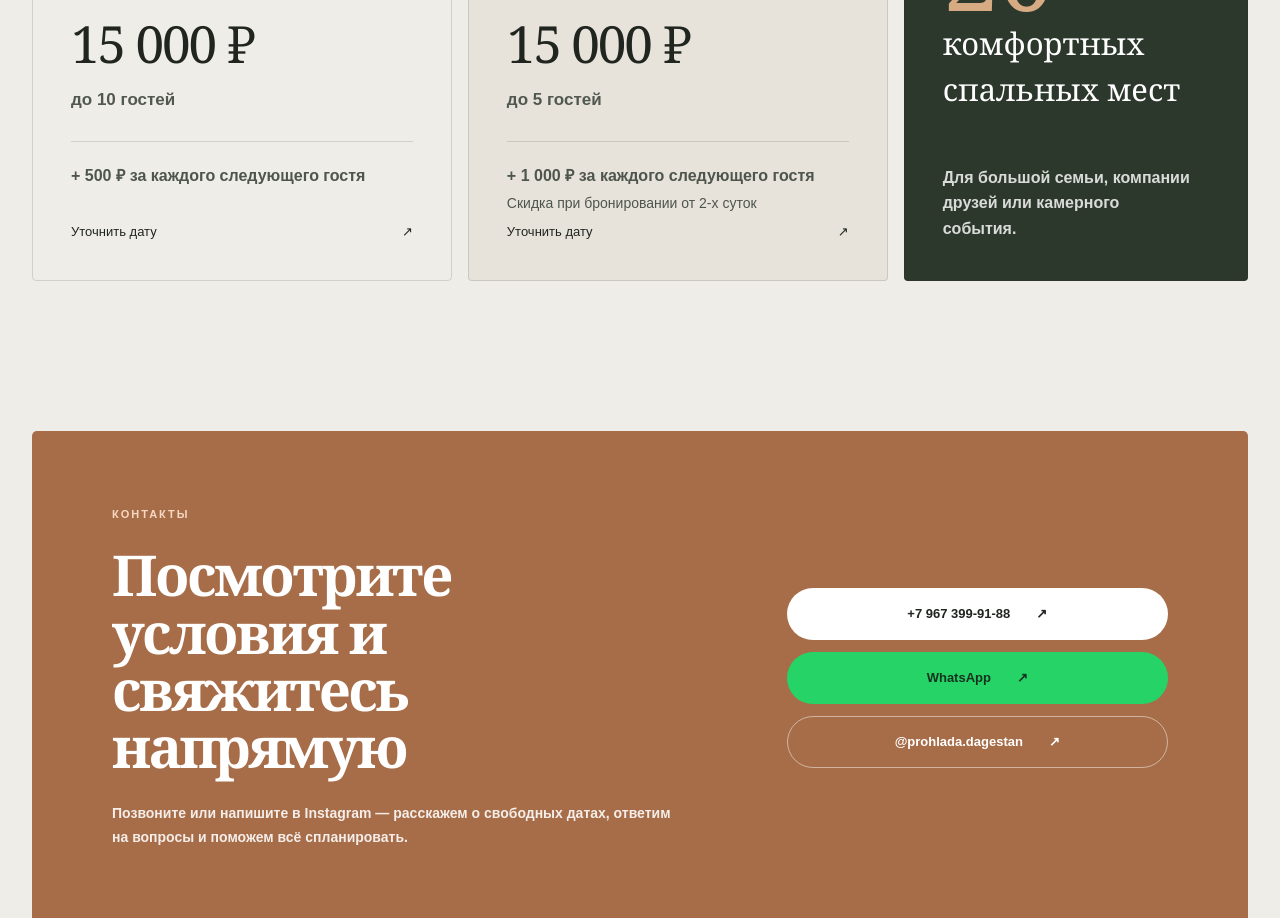
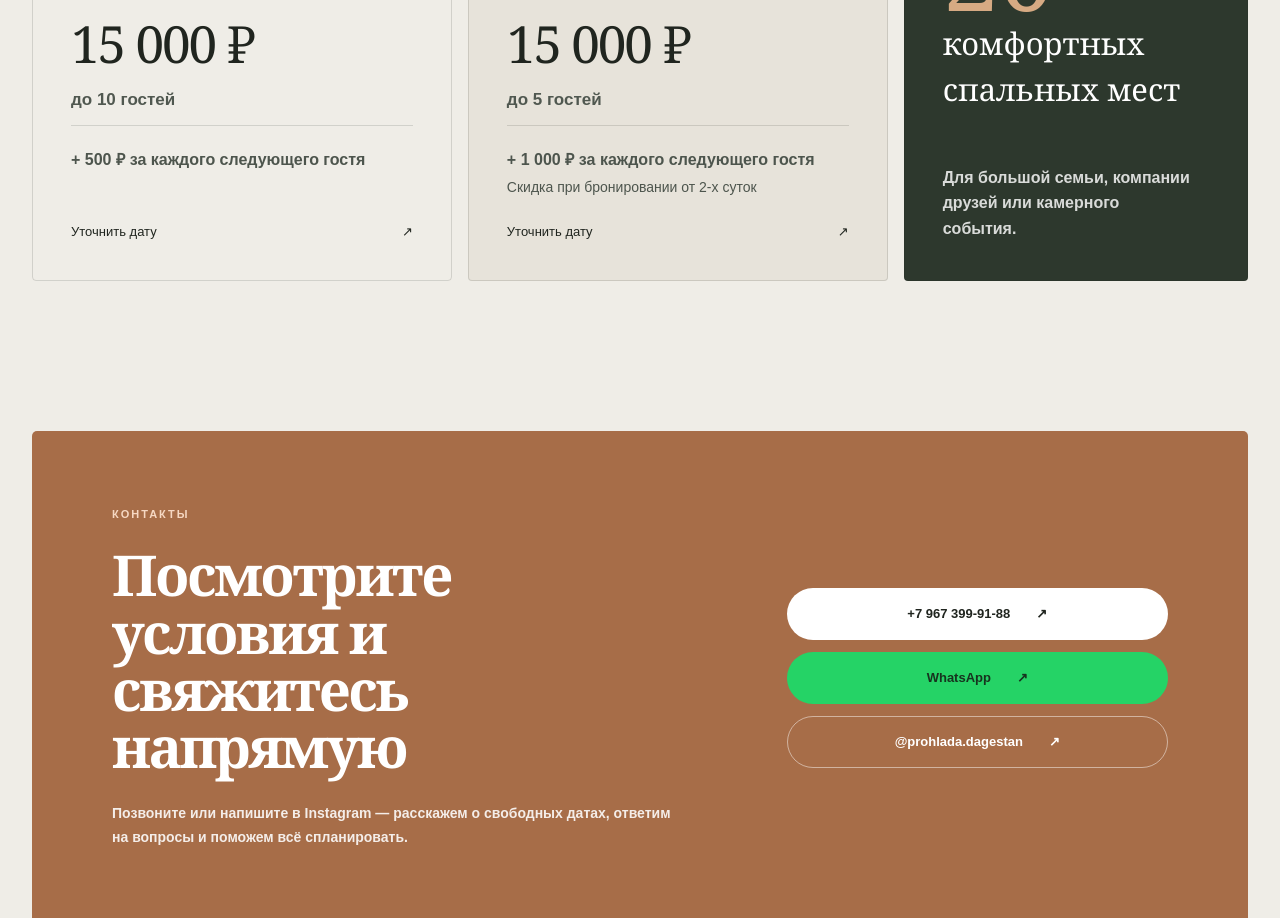
Before and after one commit to razvitie5910-debug/prohlada-dagestan, a Next.js app: page / in a window 1280 px wide. Shown: the part 5160-6078 px from the top of the page. Built offline with nearby package versions, Linux system fonts and the light colour scheme.

Commit message:
Refine pricing details spacing

```diff
--- a/app/globals.css
+++ b/app/globals.css
@@ -798,7 +798,7 @@ footer > a:hover {
 }
 
 .price-divider {
-  margin: 28px 0 22px;
+  margin: 12px 0 22px;
   border-top: 1px solid var(--line);
 }
 
```
Also changed, not shown: outputs/prohlada-preview.html (+1 -1 lines).
